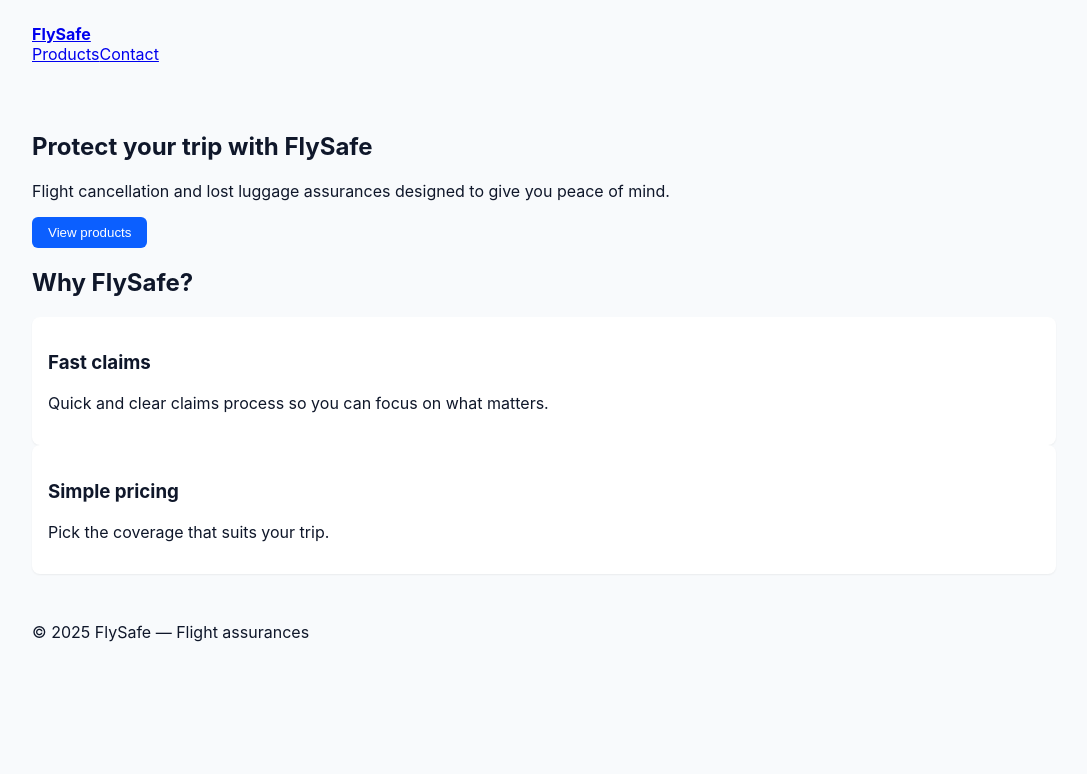
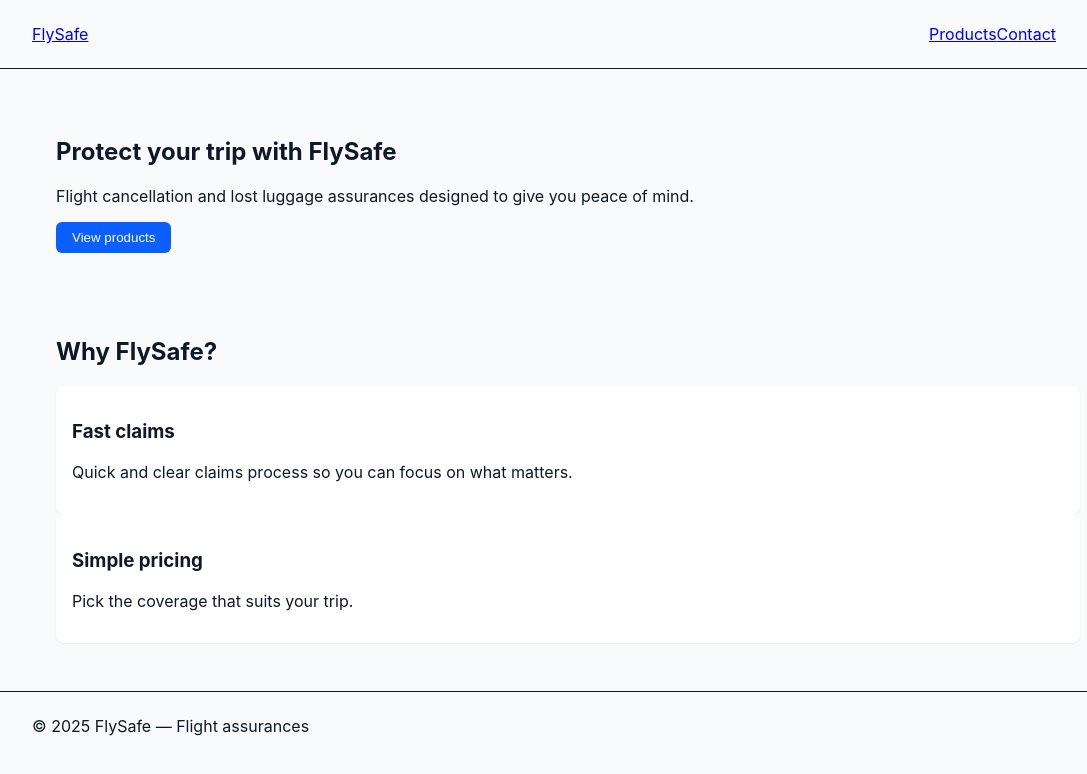
Before and after one commit to xegea/flysafe, a Next.js app: page / in a window 1280 px wide. Shown: the top 774 px of the page, without its empty margins (96-1183 px from the left). Built offline with nearby package versions, Linux system fonts and the light colour scheme.

Commit message:
style: polish layout and pages (Tailwind minimal styling)

```diff
--- a/components/Layout.tsx
+++ b/components/Layout.tsx
@@ -2,20 +2,22 @@ import React from 'react';
 import Link from 'next/link';
 
 const Header: React.FC = () => (
-  <header className="header container">
-    <div>
-      <Link href="/"><strong>FlySafe</strong></Link>
+  <header className="bg-white border-b">
+    <div className="container mx-auto px-6 py-4 flex items-center justify-between">
+      <div>
+        <Link href="/" className="text-xl font-bold text-slate-800">FlySafe</Link>
+      </div>
+      <nav className="flex items-center gap-4 text-slate-600">
+        <Link href="/products" className="hover:text-slate-900">Products</Link>
+        <Link href="/contact" className="hover:text-slate-900">Contact</Link>
+      </nav>
     </div>
-    <nav className="nav">
-      <Link href="/products">Products</Link>
-      <Link href="/contact">Contact</Link>
-    </nav>
   </header>
 );
 
 const Footer: React.FC = () => (
-  <footer className="footer container">
-    <div>© {new Date().getFullYear()} FlySafe — Flight assurances</div>
+  <footer className="mt-12 border-t bg-slate-50">
+    <div className="container mx-auto px-6 py-6 text-sm text-slate-600">© {new Date().getFullYear()} FlySafe — Flight assurances</div>
   </footer>
 );
 
--- a/pages/checkout.tsx
+++ b/pages/checkout.tsx
@@ -15,27 +15,27 @@ export default function Checkout(){
     setConfirmed(false)
   }, [product])
 
-  if(!product) return <div>Please pick a product first. <a href="/products">Products</a></div>
+  if(!product) return <div className="container mx-auto px-6 py-8">Please pick a product first. <a href="/products" className="text-blue-600">Products</a></div>
 
   const p = PRODUCT_DATA[product]
-  if(!p) return <div>Invalid product</div>
+  if(!p) return <div className="container mx-auto px-6 py-8">Invalid product</div>
 
   return (
-    <div>
-      <h1>Checkout</h1>
+    <div className="container mx-auto px-6 py-8">
+      <h1 className="text-2xl font-bold mb-4">Checkout</h1>
       <div className="card">
-        <h3>{p.title}</h3>
-        <p>Price: {p.price}</p>
+        <h3 className="text-lg font-semibold">{p.title}</h3>
+        <p className="mt-1">Price: <span className="font-medium">{p.price}</span></p>
       </div>
       {!confirmed ? (
-        <div style={{marginTop:12}}>
-          <p>Enter your details (mock)</p>
-          <button className="btn" onClick={() => setConfirmed(true)}>Confirm Purchase</button>
+        <div className="mt-4">
+          <p className="text-slate-600">Enter your details (mock)</p>
+          <button className="btn mt-3" onClick={() => setConfirmed(true)}>Confirm Purchase</button>
         </div>
       ) : (
-        <div style={{marginTop:12}} className="card">
-          <h3>Thank you</h3>
-          <p>Your purchase for {p.title} is confirmed (mock).</p>
+        <div className="mt-4 card">
+          <h3 className="text-lg font-semibold">Thank you</h3>
+          <p className="text-slate-600">Your purchase for {p.title} is confirmed (mock).</p>
         </div>
       )}
     </div>
--- a/pages/index.tsx
+++ b/pages/index.tsx
@@ -3,22 +3,24 @@ import Link from 'next/link'
 export default function Home(){
   return (
     <div>
-      <section className="hero">
-        <h1>Protect your trip with FlySafe</h1>
-        <p>Flight cancellation and lost luggage assurances designed to give you peace of mind.</p>
-        <p style={{marginTop:12}}><Link href="/products"><button className="btn">View products</button></Link></p>
+      <section className="container mx-auto px-6 py-12">
+        <div className="bg-white rounded-xl shadow-md p-10">
+          <h1 className="text-4xl font-extrabold mb-4">Protect your trip with FlySafe</h1>
+          <p className="text-lg text-slate-700">Flight cancellation and lost luggage assurances designed to give you peace of mind.</p>
+          <p className="mt-6"><Link href="/products"><button className="btn">View products</button></Link></p>
+        </div>
       </section>
 
-      <section>
-        <h2>Why FlySafe?</h2>
-        <div className="grid">
+      <section className="container mx-auto px-6">
+        <h2 className="text-2xl font-semibold mb-4">Why FlySafe?</h2>
+        <div className="grid gap-6 grid-cols-1 md:grid-cols-2">
           <div className="card">
-            <h3>Fast claims</h3>
-            <p>Quick and clear claims process so you can focus on what matters.</p>
+            <h3 className="text-lg font-semibold">Fast claims</h3>
+            <p className="text-slate-600">Quick and clear claims process so you can focus on what matters.</p>
           </div>
           <div className="card">
-            <h3>Simple pricing</h3>
-            <p>Pick the coverage that suits your trip.</p>
+            <h3 className="text-lg font-semibold">Simple pricing</h3>
+            <p className="text-slate-600">Pick the coverage that suits your trip.</p>
           </div>
         </div>
       </section>
--- a/pages/products/[slug].tsx
+++ b/pages/products/[slug].tsx
@@ -11,16 +11,18 @@ export default function Product(){
   const { slug } = router.query as { slug?: string }
   const product = slug ? PRODUCT_DATA[slug] : null
 
-  if(!product) return <div>Product not found</div>
+  if(!product) return <div className="container mx-auto px-6 py-8">Product not found</div>
 
   return (
-    <div>
-      <h1>{product.title}</h1>
-      <p>{product.desc}</p>
-      <p>Price: {product.price}</p>
-      <p style={{marginTop:12}}>
-        <Link href={{ pathname: '/checkout', query: { product: slug } }}><button className="btn">Buy now</button></Link>
-      </p>
+    <div className="container mx-auto px-6 py-8">
+      <div className="card">
+        <h1 className="text-2xl font-bold">{product.title}</h1>
+        <p className="text-slate-600 mt-2">{product.desc}</p>
+        <p className="mt-4 font-semibold">Price: {product.price}</p>
+        <p className="mt-6">
+          <Link href={{ pathname: '/checkout', query: { product: slug } }} className="btn">Buy now</Link>
+        </p>
+      </div>
     </div>
   )
 }
--- a/pages/products/index.tsx
+++ b/pages/products/index.tsx
@@ -7,15 +7,15 @@ const PRODUCTS = [
 
 export default function Products(){
   return (
-    <div>
-      <h1>Products</h1>
-      <div className="grid">
+    <div className="container mx-auto px-6 py-8">
+      <h1 className="text-2xl font-bold mb-6">Products</h1>
+      <div className="grid gap-6 grid-cols-1 md:grid-cols-2">
         {PRODUCTS.map(p => (
           <div className="card" key={p.id}>
-            <h3>{p.title}</h3>
-            <p className="muted">{p.price}</p>
-            <p style={{marginTop:12}}>
-              <Link href={`/products/${p.id}`}><button className="btn">View</button></Link>
+            <h3 className="text-lg font-semibold">{p.title}</h3>
+            <p className="text-slate-600">{p.price}</p>
+            <p className="mt-4">
+              <Link href={`/products/${p.id}`} className="btn">View</Link>
             </p>
           </div>
         ))}
```
